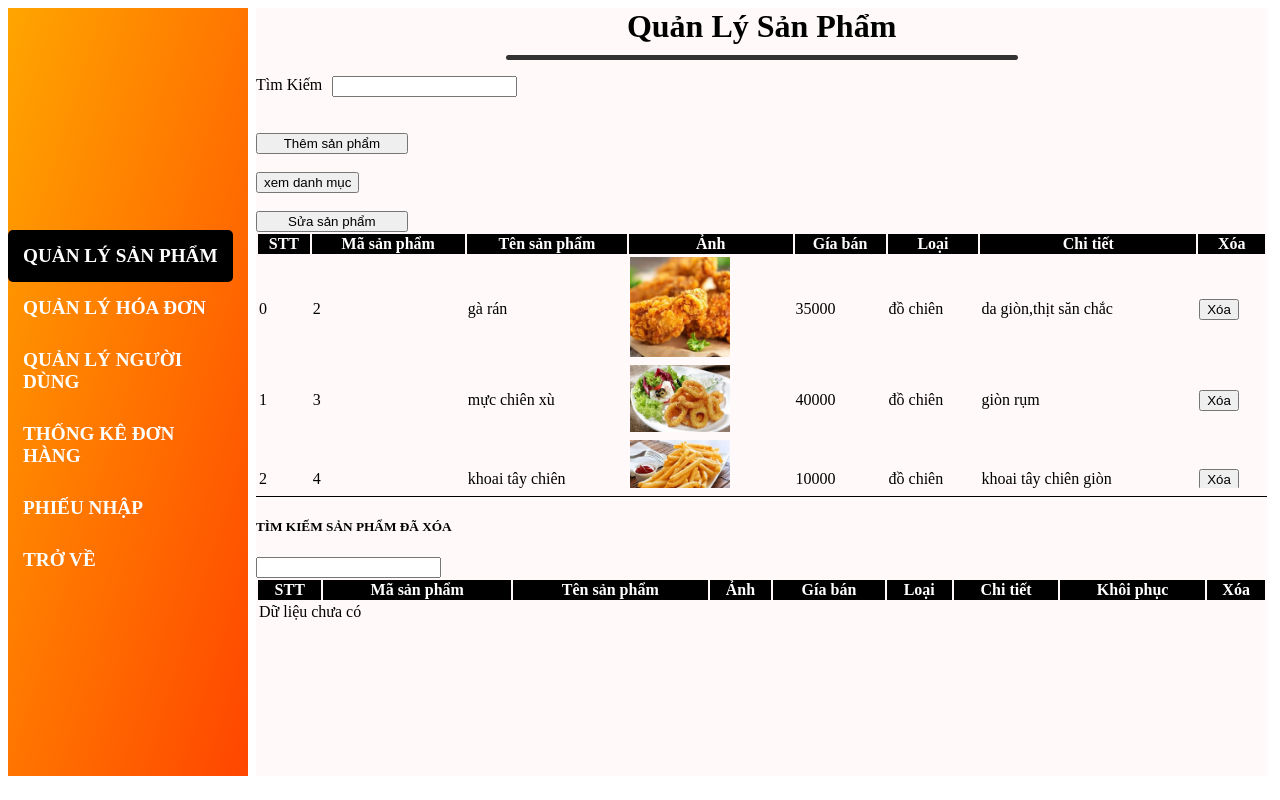
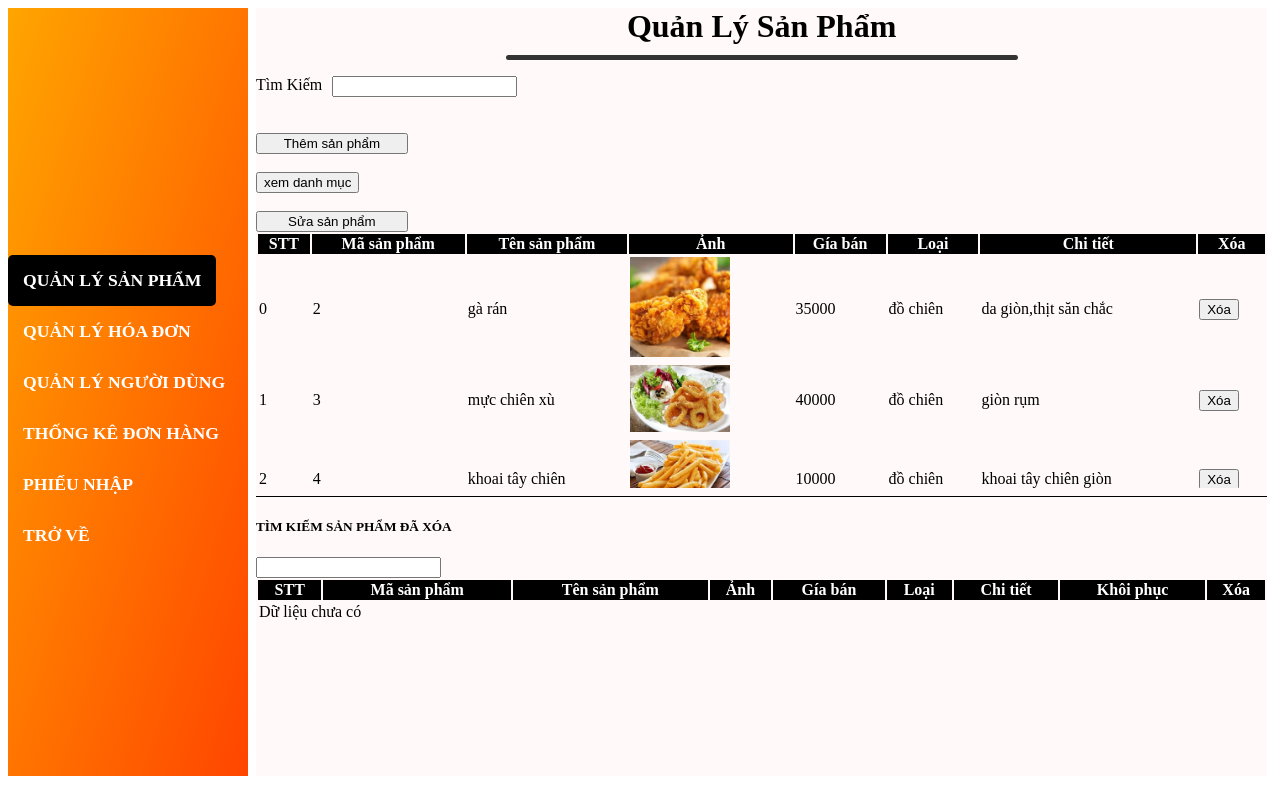
Before and after one commit to NamelessIT/FOODSTORE, a PHP site: page /trangchu.php in a window 1280 px wide. Run offline with PHP 8.4, Linux system fonts and the light colour scheme; data comes from the database, SQL or seed files in the repository.

Commit message:
updateeeeeeeeeeeeee

```diff
--- a/FOODGROCERY/ADMIN/quanlysp/action_sp.php
+++ b/FOODGROCERY/ADMIN/quanlysp/action_sp.php
@@ -429,7 +429,7 @@
             <td class="seperate Tendm" >
                 '.$row['tendm'].'
             </td>
-            <td class="seperate Del_dm" data-dm='.$row['madm'].'>
+            <td class="seperate Del_dm" style="display: flex;justify-content: center;" data-dm='.$row['madm'].'>
                 <button >Xóa</button>
             </td>
         </tr>
--- a/FOODGROCERY/ADMIN/style.css
+++ b/FOODGROCERY/ADMIN/style.css
@@ -88,7 +88,7 @@
       min-width: 165px;
       border-radius: 5px;
       font-weight: bold;
-      font-size: 1.2rem;
+      font-size: 1.1rem;
   }
 
   .sidebar li.active {
```
